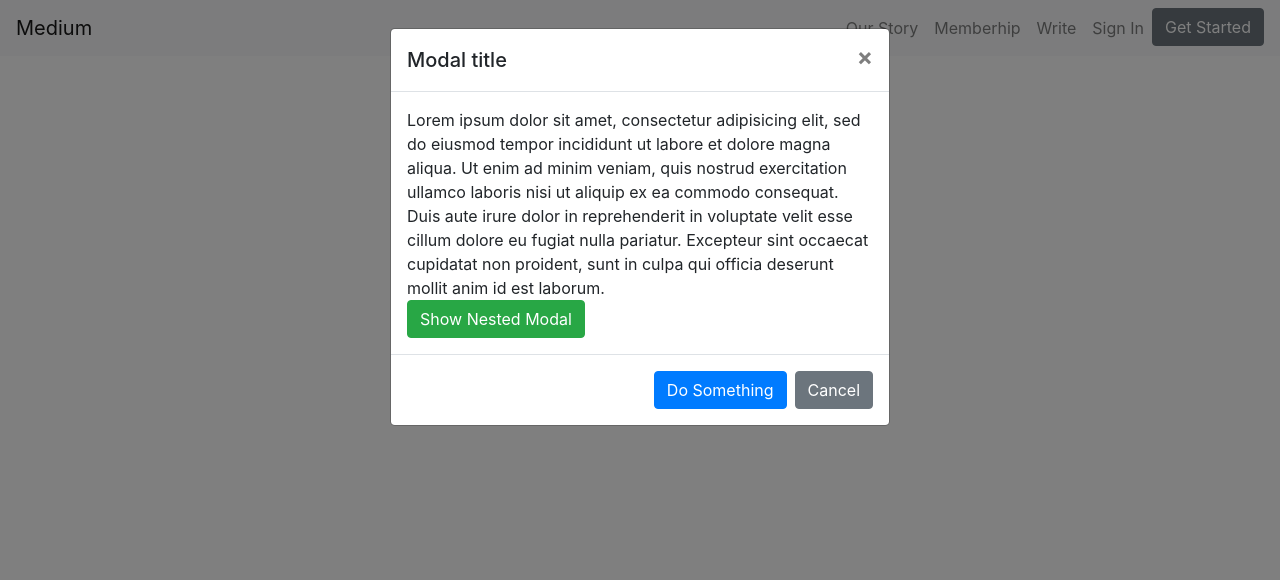
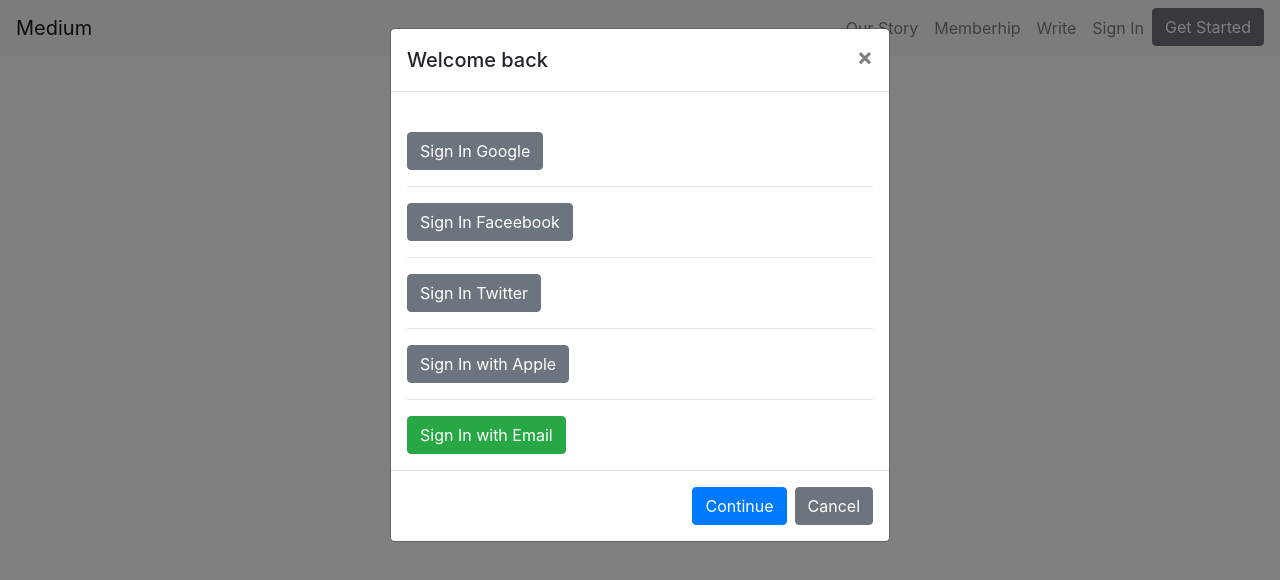
Before and after one commit to kopuskopecik/mern-medium, a React (Create React App) app in the folder client/: page / in a window 1280 px wide. Both pictures are taken after a click on the link "Sign In". Shown: the top 580 px of the page. Built offline with nearby package versions, Linux system fonts and the light colour scheme; the HTML template or start-up script is replaced by a standard one.

Commit message:
Changed modal content

```diff
--- a/client/src/components/modals/SignInModal.js
+++ b/client/src/components/modals/SignInModal.js
@@ -26,26 +26,36 @@
   return (
     <div>
       <Modal isOpen={modal} toggle={toggle} className={className}>
-        <ModalHeader toggle={toggle}>Modal title</ModalHeader>
+        <ModalHeader toggle={toggle}> Welcome back</ModalHeader>
         <ModalBody>
-          Lorem ipsum dolor sit amet, consectetur adipisicing elit, sed do
-          eiusmod tempor incididunt ut labore et dolore magna aliqua. Ut enim ad
-          minim veniam, quis nostrud exercitation ullamco laboris nisi ut
-          aliquip ex ea commodo consequat. Duis aute irure dolor in
-          reprehenderit in voluptate velit esse cillum dolore eu fugiat nulla
-          pariatur. Excepteur sint occaecat cupidatat non proident, sunt in
-          culpa qui officia deserunt mollit anim id est laborum.
+
           <br />
+          <Button color="secondary" onClick={toggle}>
+            Sign In Google
+          </Button>
+          <hr />
+          <Button color="secondary" onClick={toggle}>
+            Sign In Faceebook
+          </Button>
+          <hr />
+          <Button color="secondary" onClick={toggle}>
+            Sign In Twitter
+          </Button>
+          <hr />
+          <Button color="secondary" onClick={toggle}>
+            Sign In with Apple
+          </Button>
+          <hr />
           <Button color="success" onClick={toggleNested}>
-            Show Nested Modal
+            Sign In with Email
           </Button>
           <Modal
             isOpen={nestedModal}
             toggle={toggleNested}
             onClosed={closeAll ? toggle : undefined}
           >
-            <ModalHeader>Nested Modal title</ModalHeader>
-            <ModalBody>Stuff and things</ModalBody>
+            <ModalHeader>Sign In with Email</ModalHeader>
+            <ModalBody>Enter the email address associated with your account, and we’ll send a magic link to your inbox.</ModalBody>
             <ModalFooter>
               <Button color="primary" onClick={toggleNested}>
                 Done
@@ -58,7 +68,7 @@
         </ModalBody>
         <ModalFooter>
           <Button color="primary" onClick={toggle}>
-            Do Something
+            Continue
           </Button>{" "}
           <Button color="secondary" onClick={toggle}>
             Cancel
--- a/client/src/pages/Signup.js
+++ /dev/null
@@ -1,7 +0,0 @@
-const Signup = () => {
-
-
-    return "Signup"
-}
-
-export default Signup;
--- a/client/src/router/Router.js
+++ b/client/src/router/Router.js
@@ -1,7 +1,7 @@
 import { BrowserRouter as Router, Switch, Route } from "react-router-dom";
 import Navbar from "../components/header/Navbar";
 import Main from "../pages/Main";
-import Signup from "../pages/Signup";
+// import Signup from "../pages/Signup";
 // import Signin from "../pages/Signin";
 // import ForgotPassword from "../pages/ForgotPassword";
 // import BookDetail from "../pages/BookDetail";
@@ -17,7 +17,7 @@
        <Navbar />
       <Switch>
         <Route exact path="/" component={Main} />
-        <Route exact path="/signup" component={Signup} />
+        {/* <Route exact path="/signup" component={Signup} /> */}
         {/* <Route exact path="/signin" component={Signin} /> */}
         {/* <Route exact path="/books" component={BookList} />
           <Route exact path="/forgot-password" component={ForgotPassword} />
```
Also changed, not shown: client/src/pages/SignIn.js (deleted, +0 -11 lines).
